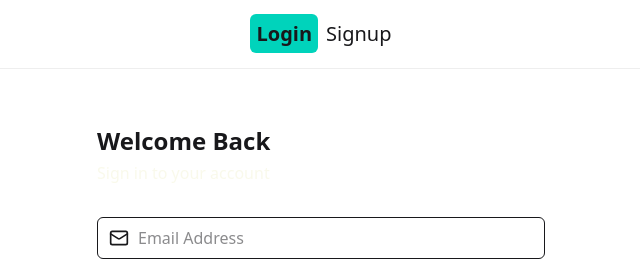
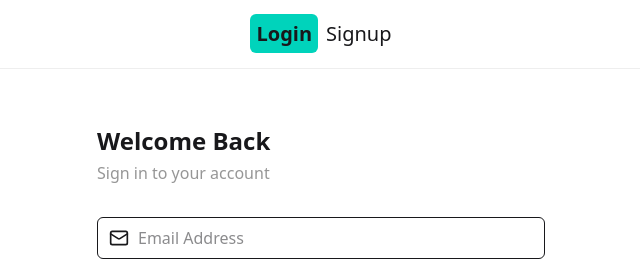
Before and after one commit to osarocodes/roomieConnect_frontend, a React (Vite) app: page /auth/login in a window 1280 px wide. Shown: the top 261 px of the page, without its empty margins (319-959 px from the left). Built offline with nearby package versions, Linux system fonts and the light colour scheme; no server answers.

Commit message:
style: update text color for improved readability in Login and SignUp components

```diff
--- a/src/pages/auth/Login.jsx
+++ b/src/pages/auth/Login.jsx
@@ -74,7 +74,7 @@ export default function Login() {
 						<div className="flex flex-col items-start gap-1 group">
 							<h1 className='text-2xl font-bold mt-2'>Welcome Back</h1>
 							{/* <p>{validateForm()}</p> */}
-							<p className='text-[#f5f5dc8f]'>Sign in to your account</p>
+							<p className='text-[#656565ae]'>Sign in to your account</p>
 						</div>
 					</div>
 					<form onSubmit={handleSubmit} noValidate>
--- a/src/pages/auth/SignUpAccountInfoStep.jsx
+++ b/src/pages/auth/SignUpAccountInfoStep.jsx
@@ -10,7 +10,7 @@ const AccountInfo = ({ formData, handleChange, registerRef }) => {
   return (
     <div className="w-full max-w-md">
       <h2 className="text-2xl font-bold mt-2">Hello there,</h2>
-      <p className="text-[#f5f5dc8f]">We are excited to have you here, let's get you started.</p>
+      <p className="text-[#5656558f]">We are excited to have you here, let's get you started.</p>
       <div className="my-10 space-y-2.5">
         <div className="relative" ref={(el) => registerRef('email', el)}>
           <div className='absolute inset-y-0 left-0 flex items-center pl-3 pointer-events-none'>
```
